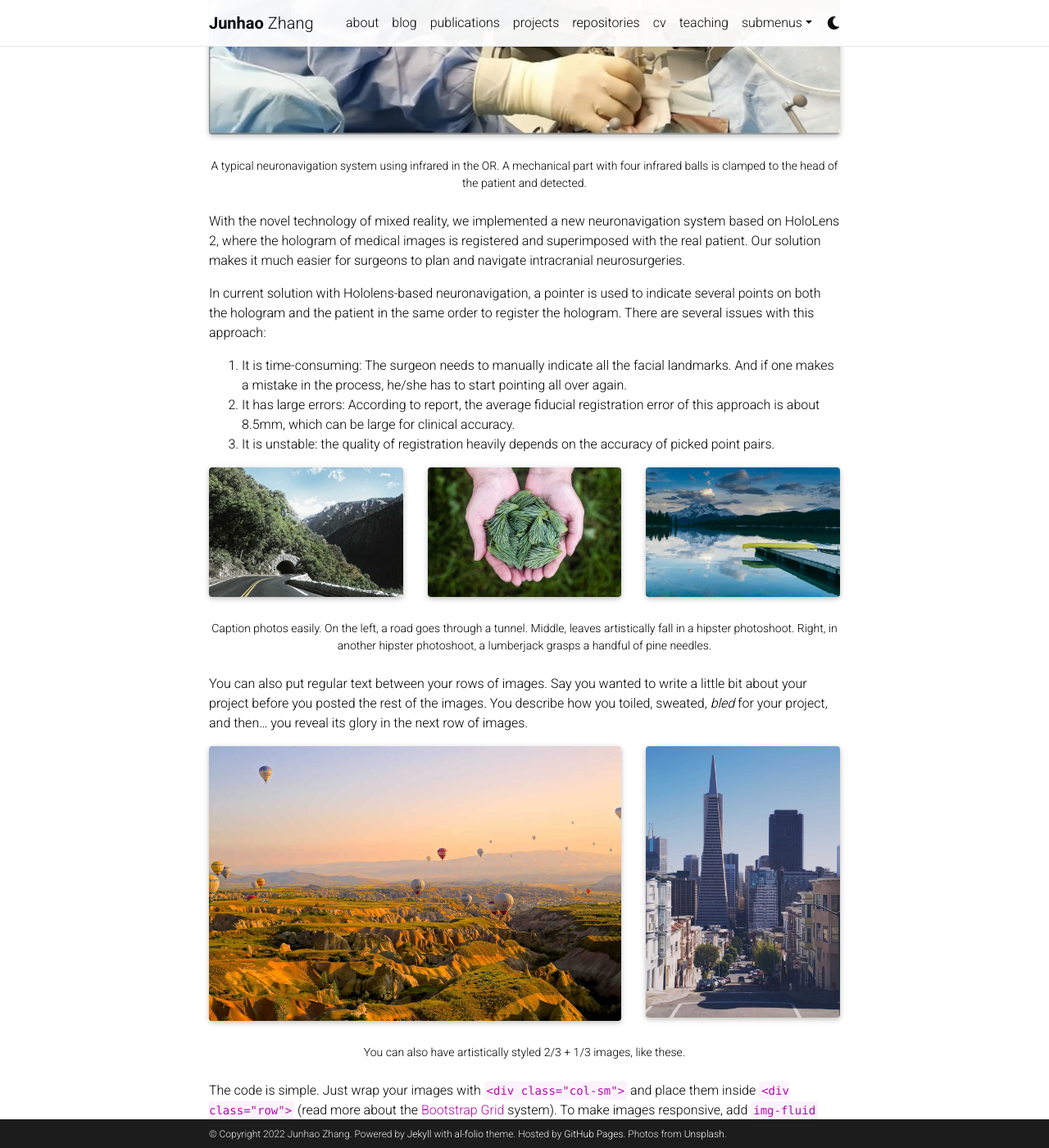
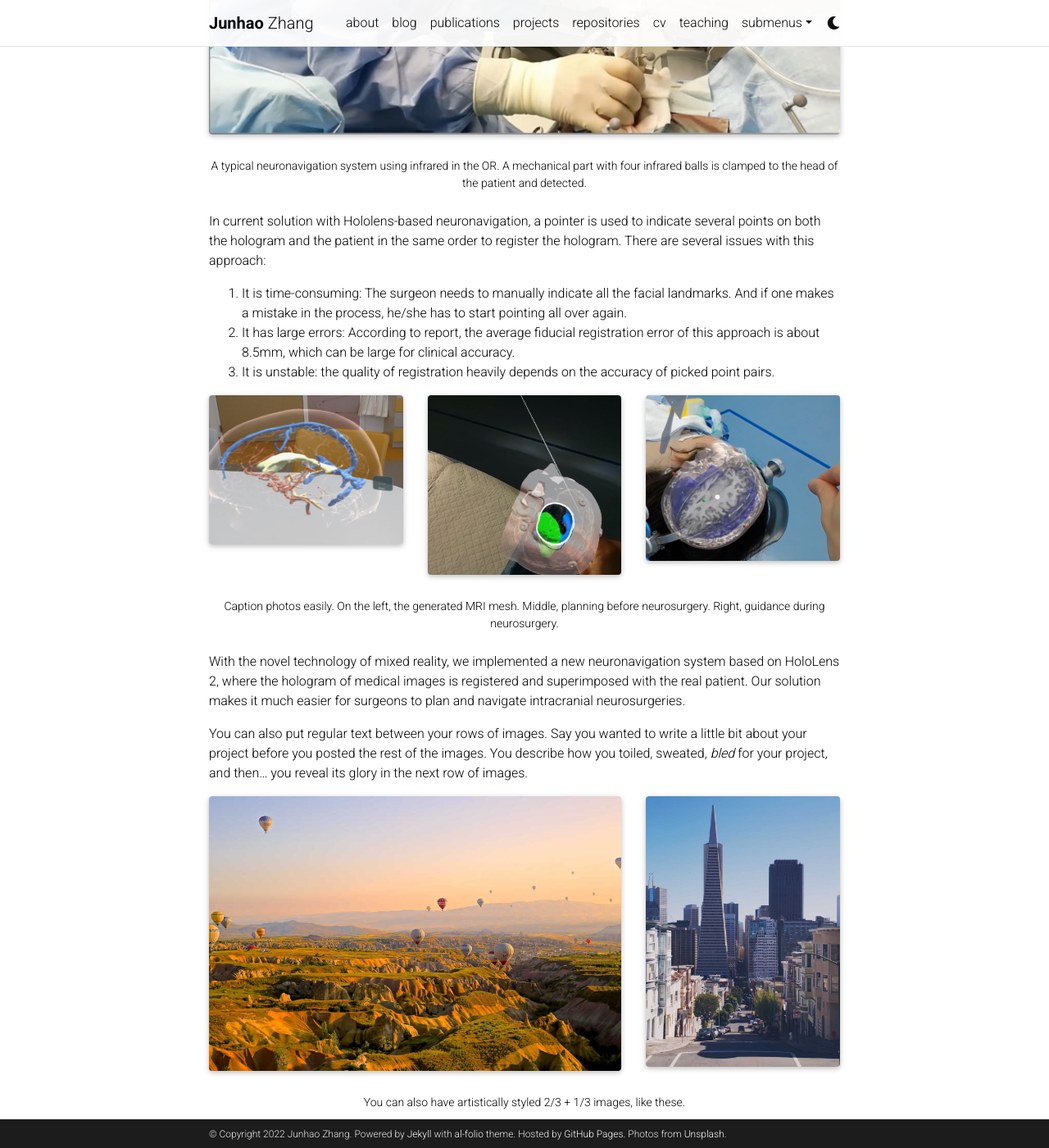
Before and after one commit to Junha0Zhang/junha0Zhang.github.io, a Jekyll site: the page built from _projects/5_project.md, in a window 1280 px wide and 1400 px high, scrolled down 642 px. Shown: the whole window at 82% size. Built offline with Jekyll 4.4.1, drawn with Linux system fonts in a browser that asks for light colours; full-size pictures stand in for the smaller copies a plugin makes; comment, search, counter and statistics services are not loaded; a style sheet for code colours, icons or effects is not loaded.

Commit message:
Update 5_project.md

```diff
--- a/_projects/5_project.md
+++ b/_projects/5_project.md
@@ -18,8 +18,6 @@ Neuronavigation is technologies used by neurosurgeons to navigate inside the pat
     A typical neuronavigation system using infrared in the OR. A mechanical part with four infrared balls is clamped to the head of the patient and detected.
 </div>
 
-With the novel technology of mixed reality, we implemented a new neuronavigation system based on HoloLens 2, where the hologram of medical images is registered and superimposed with the real patient. Our solution makes it much easier for surgeons to plan and navigate intracranial neurosurgeries.
-
 In current solution with Hololens-based neuronavigation, a pointer is used to indicate several points on both the hologram and the patient in the same order to register the hologram. There are several issues with this approach:
 
 1. It is time-consuming: The surgeon needs to manually indicate all the facial landmarks. And if one makes a mistake in the process, he/she has to start pointing all over again.
@@ -28,19 +26,20 @@ In current solution with Hololens-based neuronavigation, a pointer is used to in
 
 <div class="row">
     <div class="col-sm mt-3 mt-md-0">
-        {% include figure.html path="assets/img/1.jpg" title="example image" class="img-fluid rounded z-depth-1" %}
+        {% include figure.html path="assets/img/MRI_mesh.jpg" title="MRI mesh" class="img-fluid rounded z-depth-1" %}
     </div>
     <div class="col-sm mt-3 mt-md-0">
-        {% include figure.html path="assets/img/3.jpg" title="example image" class="img-fluid rounded z-depth-1" %}
+        {% include figure.html path="assets/img/neurosurgical_planning.jpg" title="neurosurgical planning" class="img-fluid rounded z-depth-1" %}
     </div>
     <div class="col-sm mt-3 mt-md-0">
-        {% include figure.html path="assets/img/5.jpg" title="example image" class="img-fluid rounded z-depth-1" %}
+        {% include figure.html path="assets/img/neurosurgical_guidance.jpg" title="neurosurgical guidance" class="img-fluid rounded z-depth-1" %}
     </div>
 </div>
 <div class="caption">
-    Caption photos easily. On the left, a road goes through a tunnel. Middle, leaves artistically fall in a hipster photoshoot. Right, in another hipster photoshoot, a lumberjack grasps a handful of pine needles.
+    Caption photos easily. On the left, the generated MRI mesh. Middle, planning before neurosurgery. Right, guidance during neurosurgery.
 </div>
 
+With the novel technology of mixed reality, we implemented a new neuronavigation system based on HoloLens 2, where the hologram of medical images is registered and superimposed with the real patient. Our solution makes it much easier for surgeons to plan and navigate intracranial neurosurgeries.
 
 You can also put regular text between your rows of images.
 Say you wanted to write a little bit about your project before you posted the rest of the images.
```
